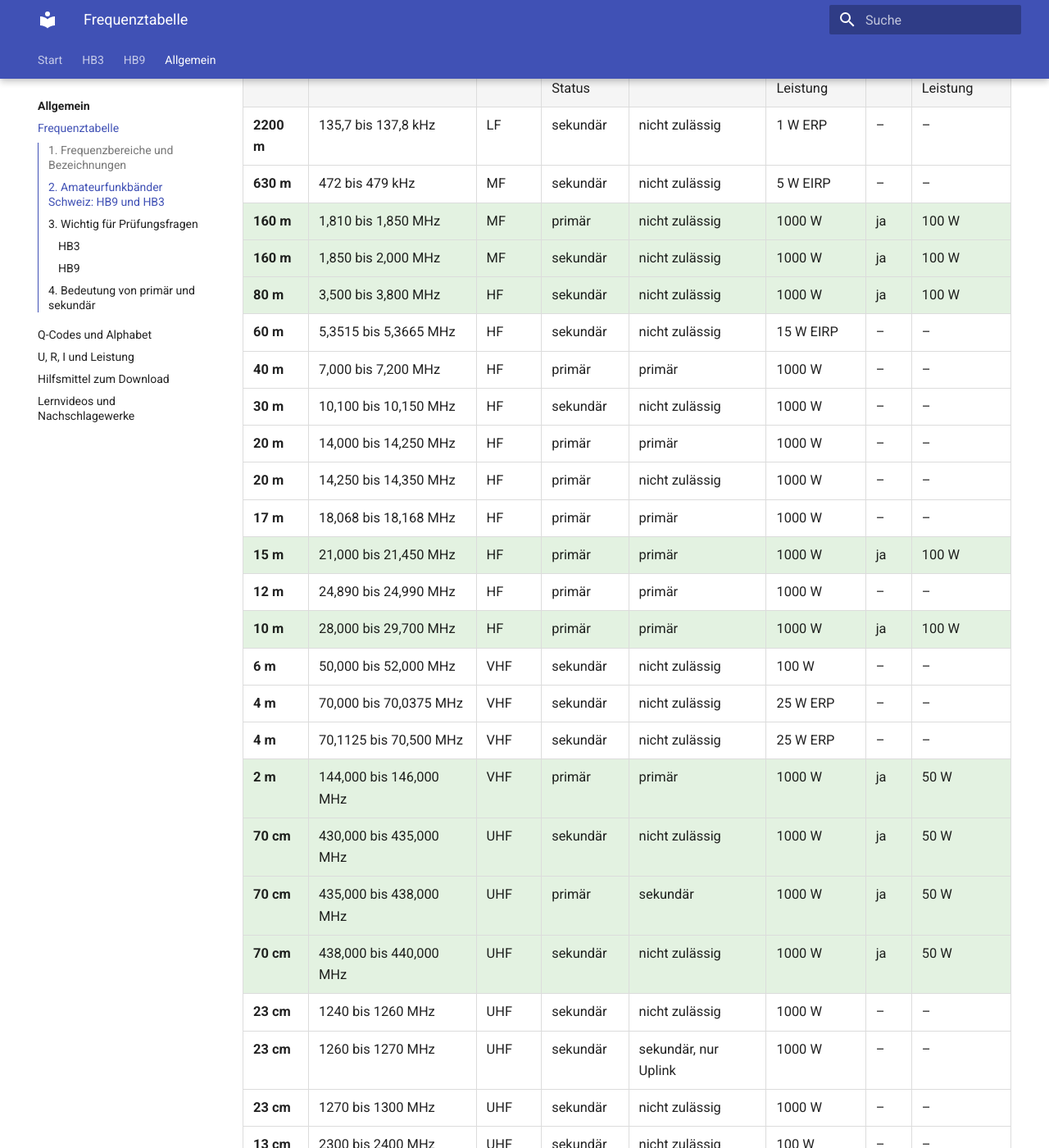
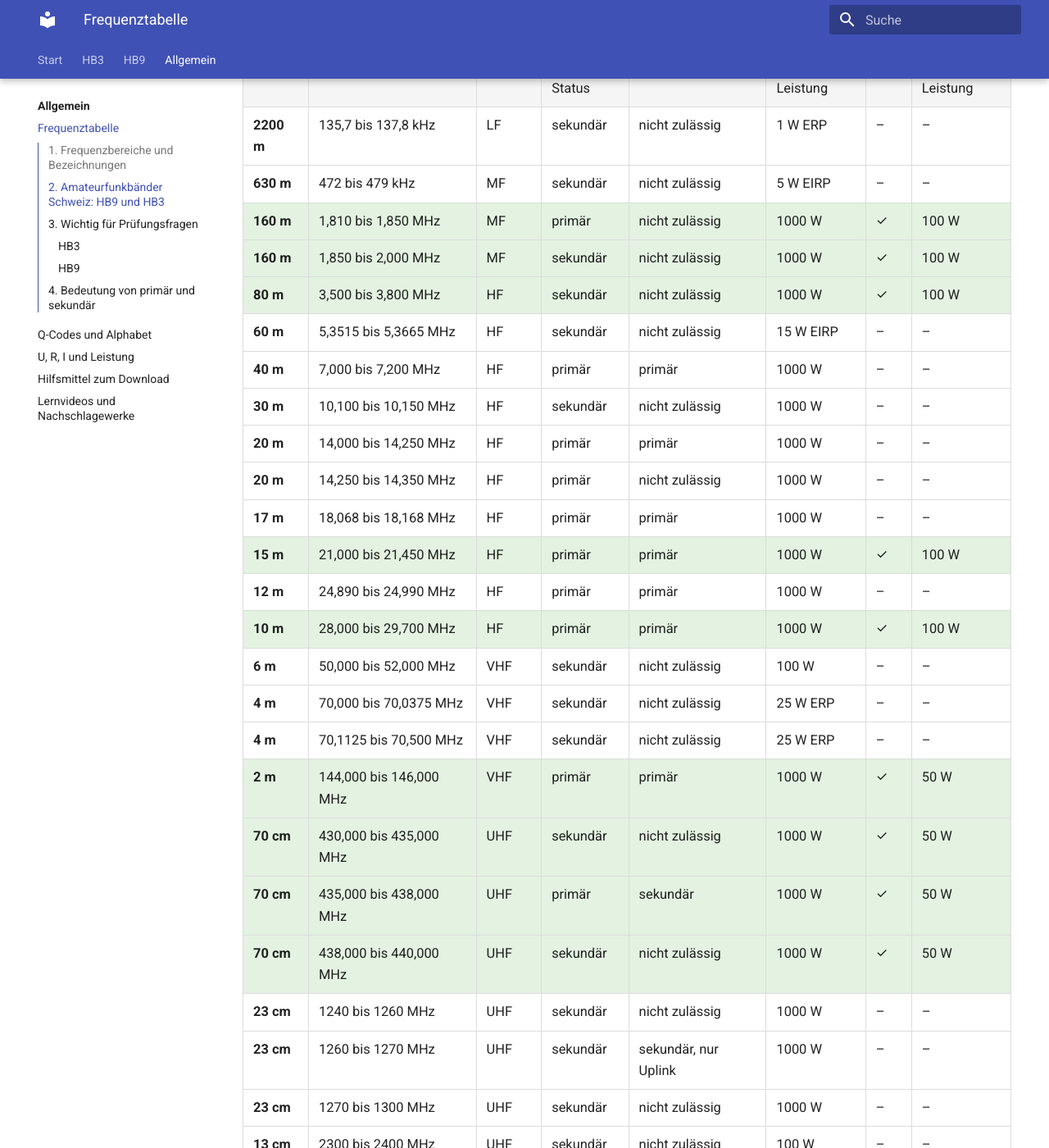
Before and after one commit to MaShaoDe/Amateurfunk-verstehen, an MkDocs documentation site: the page built from docs/allgemein/uebungsblatt-frequenztabelle.md, in a window 1280 px wide and 1400 px high, scrolled down 879 px. Shown: the whole window at 82% size. Built offline with MkDocs 1.6.1 and Material for MkDocs 9.7.7, drawn with Linux system fonts in a browser that asks for light colours.

Commit message:
Frequenztabelle: Häkchen statt ja in der HB3-Spalte

```diff
--- a/docs/allgemein/uebungsblatt-frequenztabelle.md
+++ b/docs/allgemein/uebungsblatt-frequenztabelle.md
@@ -29,25 +29,25 @@ Für den Ausdruck empfiehlt sich das PDF, sauber im Querformat aufbereitet mit w
 <tbody>
 <tr><td><strong>2200 m</strong></td><td>135,7 bis 137,8 kHz</td><td>LF</td><td>sekundär</td><td>nicht zulässig</td><td>1 W ERP</td><td>–</td><td>–</td></tr>
 <tr><td><strong>630 m</strong></td><td>472 bis 479 kHz</td><td>MF</td><td>sekundär</td><td>nicht zulässig</td><td>5 W EIRP</td><td>–</td><td>–</td></tr>
-<tr class="hb3-ja"><td><strong>160 m</strong></td><td>1,810 bis 1,850 MHz</td><td>MF</td><td>primär</td><td>nicht zulässig</td><td>1000 W</td><td>ja</td><td>100 W</td></tr>
-<tr class="hb3-ja"><td><strong>160 m</strong></td><td>1,850 bis 2,000 MHz</td><td>MF</td><td>sekundär</td><td>nicht zulässig</td><td>1000 W</td><td>ja</td><td>100 W</td></tr>
-<tr class="hb3-ja"><td><strong>80 m</strong></td><td>3,500 bis 3,800 MHz</td><td>HF</td><td>sekundär</td><td>nicht zulässig</td><td>1000 W</td><td>ja</td><td>100 W</td></tr>
+<tr class="hb3-ja"><td><strong>160 m</strong></td><td>1,810 bis 1,850 MHz</td><td>MF</td><td>primär</td><td>nicht zulässig</td><td>1000 W</td><td>✓</td><td>100 W</td></tr>
+<tr class="hb3-ja"><td><strong>160 m</strong></td><td>1,850 bis 2,000 MHz</td><td>MF</td><td>sekundär</td><td>nicht zulässig</td><td>1000 W</td><td>✓</td><td>100 W</td></tr>
+<tr class="hb3-ja"><td><strong>80 m</strong></td><td>3,500 bis 3,800 MHz</td><td>HF</td><td>sekundär</td><td>nicht zulässig</td><td>1000 W</td><td>✓</td><td>100 W</td></tr>
 <tr><td><strong>60 m</strong></td><td>5,3515 bis 5,3665 MHz</td><td>HF</td><td>sekundär</td><td>nicht zulässig</td><td>15 W EIRP</td><td>–</td><td>–</td></tr>
 <tr><td><strong>40 m</strong></td><td>7,000 bis 7,200 MHz</td><td>HF</td><td>primär</td><td>primär</td><td>1000 W</td><td>–</td><td>–</td></tr>
 <tr><td><strong>30 m</strong></td><td>10,100 bis 10,150 MHz</td><td>HF</td><td>sekundär</td><td>nicht zulässig</td><td>1000 W</td><td>–</td><td>–</td></tr>
 <tr><td><strong>20 m</strong></td><td>14,000 bis 14,250 MHz</td><td>HF</td><td>primär</td><td>primär</td><td>1000 W</td><td>–</td><td>–</td></tr>
 <tr><td><strong>20 m</strong></td><td>14,250 bis 14,350 MHz</td><td>HF</td><td>primär</td><td>nicht zulässig</td><td>1000 W</td><td>–</td><td>–</td></tr>
 <tr><td><strong>17 m</strong></td><td>18,068 bis 18,168 MHz</td><td>HF</td><td>primär</td><td>primär</td><td>1000 W</td><td>–</td><td>–</td></tr>
-<tr class="hb3-ja"><td><strong>15 m</strong></td><td>21,000 bis 21,450 MHz</td><td>HF</td><td>primär</td><td>primär</td><td>1000 W</td><td>ja</td><td>100 W</td></tr>
+<tr class="hb3-ja"><td><strong>15 m</strong></td><td>21,000 bis 21,450 MHz</td><td>HF</td><td>primär</td><td>primär</td><td>1000 W</td><td>✓</td><td>100 W</td></tr>
 <tr><td><strong>12 m</strong></td><td>24,890 bis 24,990 MHz</td><td>HF</td><td>primär</td><td>primär</td><td>1000 W</td><td>–</td><td>–</td></tr>
-<tr class="hb3-ja"><td><strong>10 m</strong></td><td>28,000 bis 29,700 MHz</td><td>HF</td><td>primär</td><td>primär</td><td>1000 W</td><td>ja</td><td>100 W</td></tr>
+<tr class="hb3-ja"><td><strong>10 m</strong></td><td>28,000 bis 29,700 MHz</td><td>HF</td><td>primär</td><td>primär</td><td>1000 W</td><td>✓</td><td>100 W</td></tr>
 <tr><td><strong>6 m</strong></td><td>50,000 bis 52,000 MHz</td><td>VHF</td><td>sekundär</td><td>nicht zulässig</td><td>100 W</td><td>–</td><td>–</td></tr>
 <tr><td><strong>4 m</strong></td><td>70,000 bis 70,0375 MHz</td><td>VHF</td><td>sekundär</td><td>nicht zulässig</td><td>25 W ERP</td><td>–</td><td>–</td></tr>
 <tr><td><strong>4 m</strong></td><td>70,1125 bis 70,500 MHz</td><td>VHF</td><td>sekundär</td><td>nicht zulässig</td><td>25 W ERP</td><td>–</td><td>–</td></tr>
-<tr class="hb3-ja"><td><strong>2 m</strong></td><td>144,000 bis 146,000 MHz</td><td>VHF</td><td>primär</td><td>primär</td><td>1000 W</td><td>ja</td><td>50 W</td></tr>
-<tr class="hb3-ja"><td><strong>70 cm</strong></td><td>430,000 bis 435,000 MHz</td><td>UHF</td><td>sekundär</td><td>nicht zulässig</td><td>1000 W</td><td>ja</td><td>50 W</td></tr>
-<tr class="hb3-ja"><td><strong>70 cm</strong></td><td>435,000 bis 438,000 MHz</td><td>UHF</td><td>primär</td><td>sekundär</td><td>1000 W</td><td>ja</td><td>50 W</td></tr>
-<tr class="hb3-ja"><td><strong>70 cm</strong></td><td>438,000 bis 440,000 MHz</td><td>UHF</td><td>sekundär</td><td>nicht zulässig</td><td>1000 W</td><td>ja</td><td>50 W</td></tr>
+<tr class="hb3-ja"><td><strong>2 m</strong></td><td>144,000 bis 146,000 MHz</td><td>VHF</td><td>primär</td><td>primär</td><td>1000 W</td><td>✓</td><td>50 W</td></tr>
+<tr class="hb3-ja"><td><strong>70 cm</strong></td><td>430,000 bis 435,000 MHz</td><td>UHF</td><td>sekundär</td><td>nicht zulässig</td><td>1000 W</td><td>✓</td><td>50 W</td></tr>
+<tr class="hb3-ja"><td><strong>70 cm</strong></td><td>435,000 bis 438,000 MHz</td><td>UHF</td><td>primär</td><td>sekundär</td><td>1000 W</td><td>✓</td><td>50 W</td></tr>
+<tr class="hb3-ja"><td><strong>70 cm</strong></td><td>438,000 bis 440,000 MHz</td><td>UHF</td><td>sekundär</td><td>nicht zulässig</td><td>1000 W</td><td>✓</td><td>50 W</td></tr>
 <tr><td><strong>23 cm</strong></td><td>1240 bis 1260 MHz</td><td>UHF</td><td>sekundär</td><td>nicht zulässig</td><td>1000 W</td><td>–</td><td>–</td></tr>
 <tr><td><strong>23 cm</strong></td><td>1260 bis 1270 MHz</td><td>UHF</td><td>sekundär</td><td>sekundär, nur Uplink</td><td>1000 W</td><td>–</td><td>–</td></tr>
 <tr><td><strong>23 cm</strong></td><td>1270 bis 1300 MHz</td><td>UHF</td><td>sekundär</td><td>nicht zulässig</td><td>1000 W</td><td>–</td><td>–</td></tr>
```
